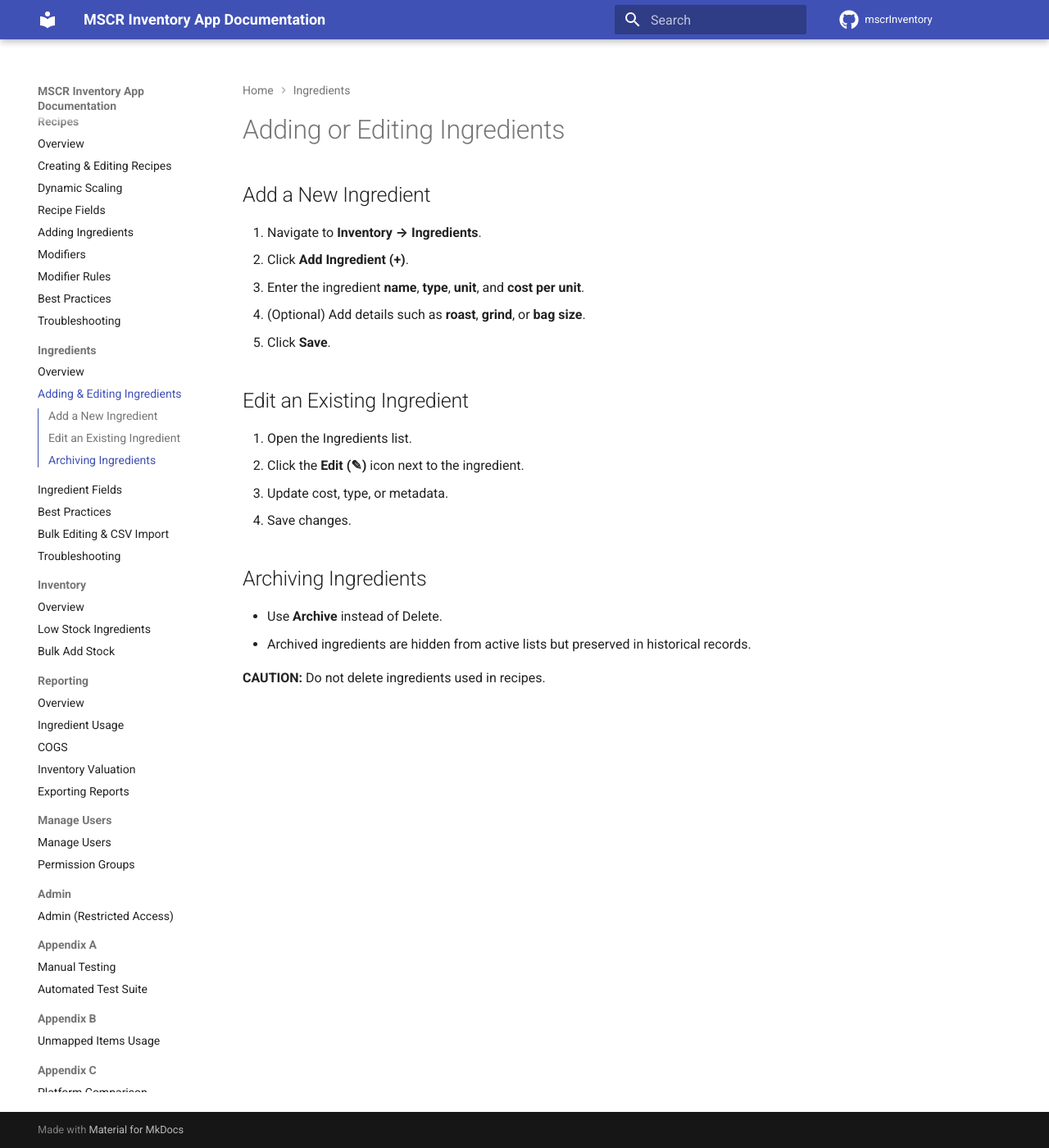
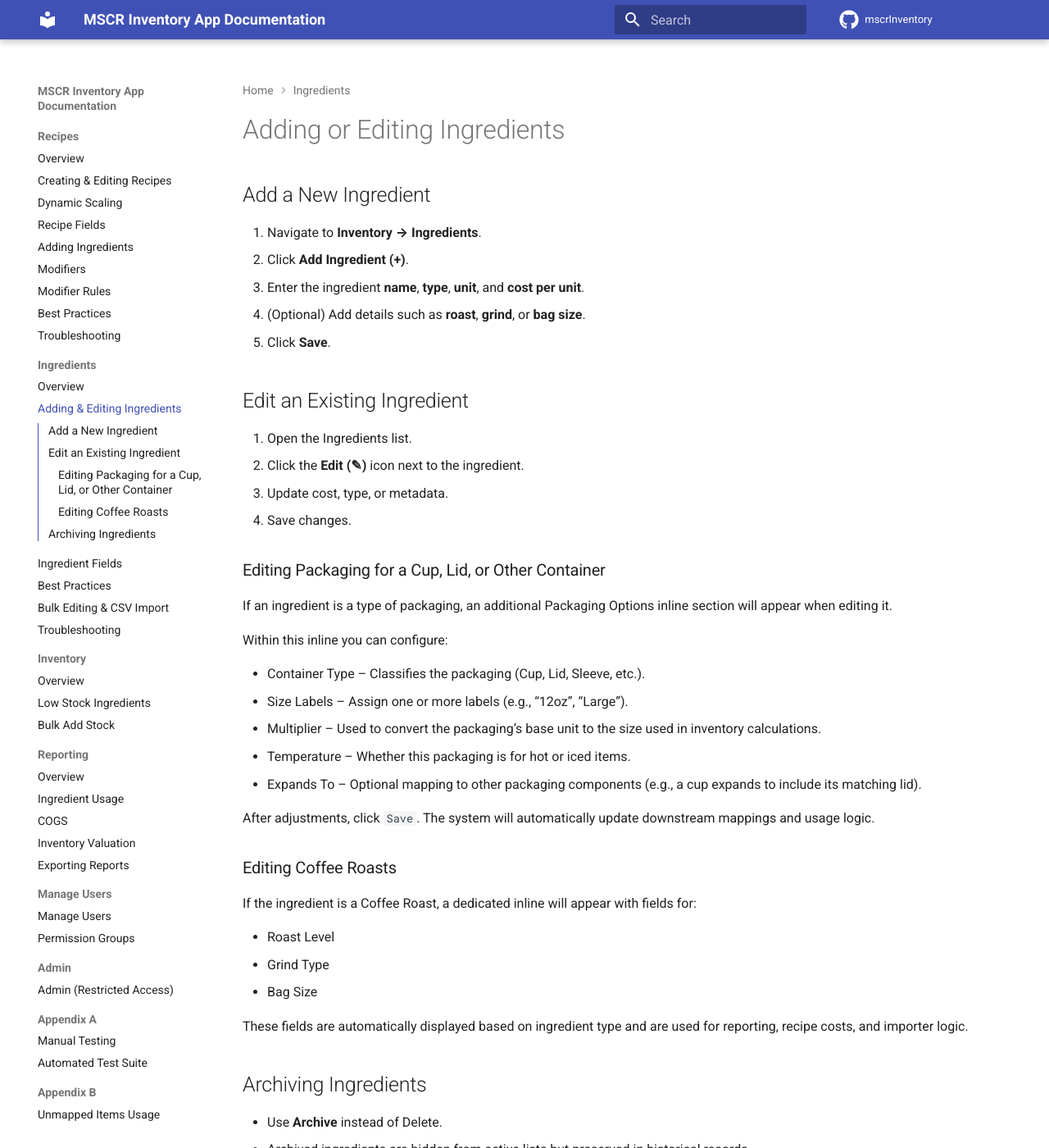
Before and after one commit to mahbam42/mscrInventory, an MkDocs documentation site: the page built from docs/04_Ingredients/02_AddingEditing.md, in a window 1280 px wide and 1400 px high. Shown: the whole window at 82% size. Built offline with MkDocs 1.6.1 and Material for MkDocs 9.7.7, drawn with Linux system fonts in a browser that asks for light colours; comment, search, counter and statistics services are not loaded.

Commit message:
updated documentation

```diff
--- a/docs/04_Ingredients/02_AddingEditing.md
+++ b/docs/04_Ingredients/02_AddingEditing.md
@@ -13,6 +13,31 @@
 3. Update cost, type, or metadata.
 4. Save changes.
 
+### Editing Packaging for a Cup, Lid, or Other Container
+
+If an ingredient is a type of packaging, an additional Packaging Options inline section will appear when editing it.
+
+Within this inline you can configure:
+
+- Container Type – Classifies the packaging (Cup, Lid, Sleeve, etc.).
+- Size Labels – Assign one or more labels (e.g., “12oz”, “Large”).
+- Multiplier – Used to convert the packaging’s base unit to the size used in inventory calculations.
+- Temperature – Whether this packaging is for hot or iced items.
+- Expands To – Optional mapping to other packaging components (e.g., a cup expands to include its matching lid).
+
+After adjustments, click `Save`.
+The system will automatically update downstream mappings and usage logic.
+
+### Editing Coffee Roasts
+
+If the ingredient is a Coffee Roast, a dedicated inline will appear with fields for:
+
+- Roast Level
+- Grind Type
+- Bag Size
+
+These fields are automatically displayed based on ingredient type and are used for reporting, recipe costs, and importer logic.
+
 ## Archiving Ingredients
 - Use **Archive** instead of Delete.
 - Archived ingredients are hidden from active lists but preserved in historical records.
```
Also changed, not shown: docs/04_Ingredients/01_Overview.md (+15 -0 lines), docs/04_Ingredients/03_Fields.md (+7 -1 lines), docs/index.md (+7 -0 lines).
